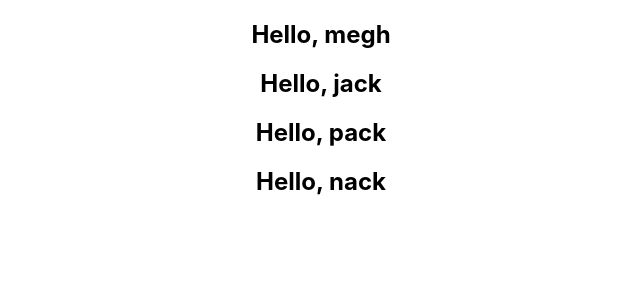
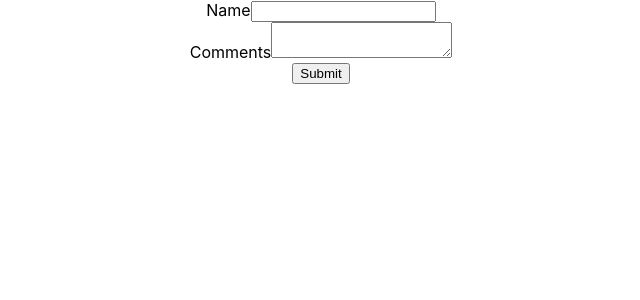
Before and after one commit to safiultarek143/React, a React (Create React App) app: page / in a window 1280 px wide. Shown: the top 300 px of the page, without its empty margins (319-959 px from the left). Built offline with nearby package versions, Linux system fonts and the light colour scheme.

Commit message:
form data submit with basic form and controller

```diff
--- a/src/App.js
+++ b/src/App.js
@@ -12,6 +12,7 @@
 import Parent from './components/Parent';
 import Condition from './components/Condition';
 import List from './components/List';
+import Form from './components/Form';
 function App() {
   return (
     <div className="App">
@@ -27,7 +28,8 @@
       {/* <BindEvent /> */}
       {/* <Parent /> */}
       {/* <Condition /> */}
-      <List />
+      {/* <List /> */}
+      <Form />
     </div>
   );
 }
--- /dev/null
+++ b/src/components/Form.js
@@ -0,0 +1,47 @@
+import React, { Component} from 'react'
+
+class Form extends Component {
+
+    constructor(props){
+        super(props)
+        this.state = {
+            name: "",
+            comment: ""
+        }
+        this.namechangeHandler = this.namechangeHandler.bind(this)
+        this.commentchangeHandler = this.commentchangeHandler.bind(this)
+        this.submitHandler = this.submitHandler.bind(this)
+    }
+    namechangeHandler(event){
+        this.setState({
+            name:event.target.value
+        })
+    }
+    commentchangeHandler(){
+        this.setState({
+            comment: event.target.value
+        })
+    }
+    submitHandler(){
+        alert('${this.state.name} ${this.state.comment}')
+    }
+    render(){
+        return (
+            <div>
+                <form onSubmit={this.submitHandler}>
+                    <div>
+                        <lebel>Name</lebel>
+                        <input type="text" value={this.state.name} onChange={this.namechangeHandler}/>
+                    </div>
+                    <div>
+                        <lebel>Comments</lebel>
+                        <textarea  value={this.state.comment} onChange={this.commentchangeHandler}></textarea>
+                    </div>
+                    <button type="submit">Submit</button>
+                </form>
+            </div>
+        )
+    }
+}
+
+export default Form;
```
